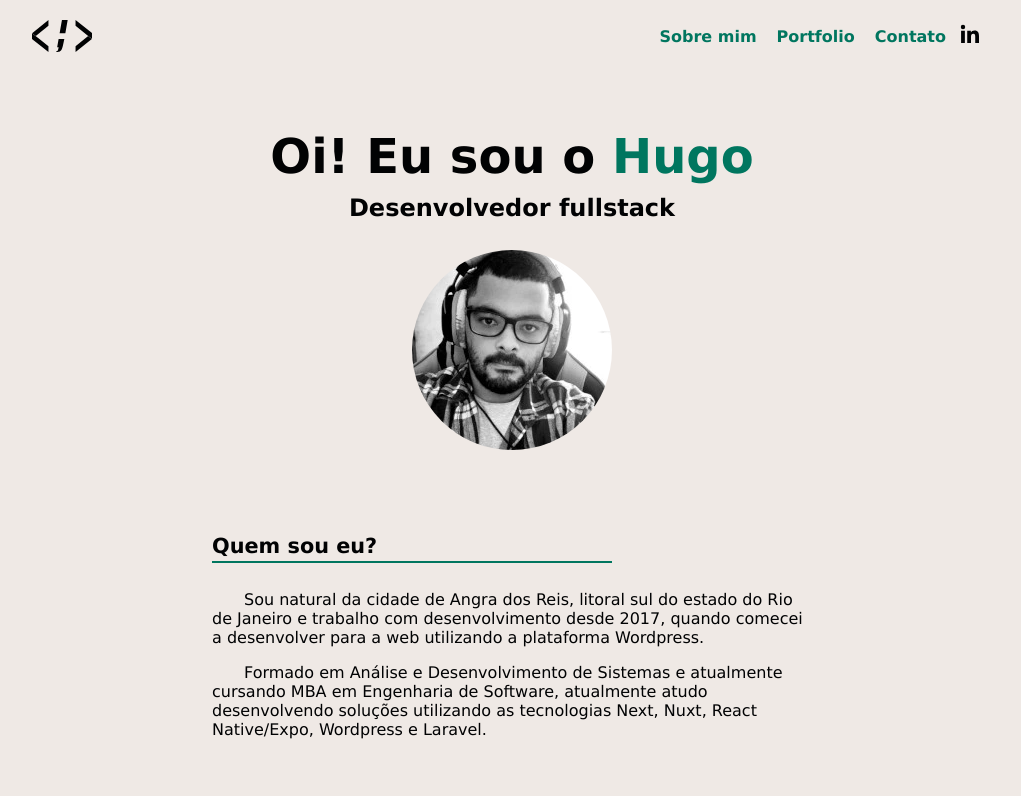
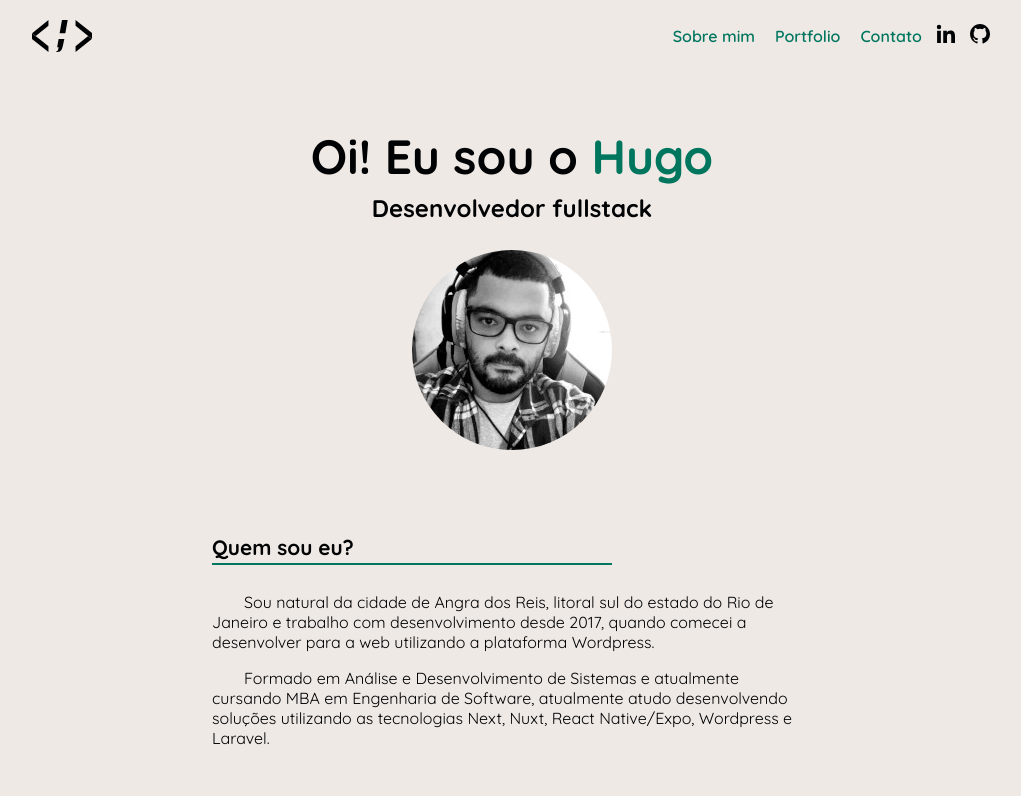
Before and after one commit to hugolcouto/hugolcouto, a plain HTML site: page index.html in a window 1280 px wide. Shown: the top 796 px of the page, without its empty margins (128-1149 px from the left). Drawn offline with Linux system fonts and the light colour scheme.

Commit message:
Adição do arquivo de fonte Quicksand e correção no bug do ícone do Github

```diff
--- a/index.html
+++ b/index.html
@@ -119,6 +119,11 @@
             box-sizing: border-box;
         }
 
+        @font-face {
+            font-family: 'Quick Sand';
+            src: url("assets/fonts/Quicksand-VariableFont_wght.ttf") format("truetype");
+        }
+
         :root {
             color-scheme: light dark;
             --dark: #010203;
@@ -144,7 +149,7 @@
         body {
             background-color: light-dark(var(--light), var(--dark));
             color: light-dark(var(--dark), var(--light));
-            font-family: Ubuntu, Verdana, Geneva, Tahoma, sans-serif;
+            font-family: "Quick Sand", sans-serif;
         }
 
         section {
@@ -440,7 +445,7 @@
                     <svg xmlns="http://www.w3.org/2000/svg" width="24" height="24" viewBox="0 0 24 24"><circle cx="4.983" cy="5.009" r="2.188"></circle><path d="M9.237 8.855v12.139h3.769v-6.003c0-1.584.298-3.118 2.262-3.118 1.937 0 1.961 1.811 1.961 3.218v5.904H21v-6.657c0-3.27-.704-5.783-4.526-5.783-1.835 0-3.065 1.007-3.568 1.96h-.051v-1.66H9.237zm-6.142 0H6.87v12.139H3.095z"></path></svg>
                 </a>
                 <a href="https://github.com/hugolcouto" target="_blank" title="Github" aria-label="Github">
-                    <box-icon name='github' type='logo' size="sm" color="light-dark(var(--dark), var(--light))"></box-icon>
+                    <svg xmlns="http://www.w3.org/2000/svg" width="24" height="24" viewBox="0 0 24 24"><path fill-rule="evenodd" clip-rule="evenodd" d="M12.026 2c-5.509 0-9.974 4.465-9.974 9.974 0 4.406 2.857 8.145 6.821 9.465.499.09.679-.217.679-.481 0-.237-.008-.865-.011-1.696-2.775.602-3.361-1.338-3.361-1.338-.452-1.152-1.107-1.459-1.107-1.459-.905-.619.069-.605.069-.605 1.002.07 1.527 1.028 1.527 1.028.89 1.524 2.336 1.084 2.902.829.091-.645.351-1.085.635-1.334-2.214-.251-4.542-1.107-4.542-4.93 0-1.087.389-1.979 1.024-2.675-.101-.253-.446-1.268.099-2.64 0 0 .837-.269 2.742 1.021a9.582 9.582 0 0 1 2.496-.336 9.554 9.554 0 0 1 2.496.336c1.906-1.291 2.742-1.021 2.742-1.021.545 1.372.203 2.387.099 2.64.64.696 1.024 1.587 1.024 2.675 0 3.833-2.33 4.675-4.552 4.922.355.308.675.916.675 1.846 0 1.334-.012 2.41-.012 2.737 0 .267.178.577.687.479C19.146 20.115 22 16.379 22 11.974 22 6.465 17.535 2 12.026 2z"></path></svg>
                 </a>
             </nav>
         </div>
```
Also changed, not shown: assets/fonts/Quicksand-VariableFont_wght.ttf (added), 2 other files.
